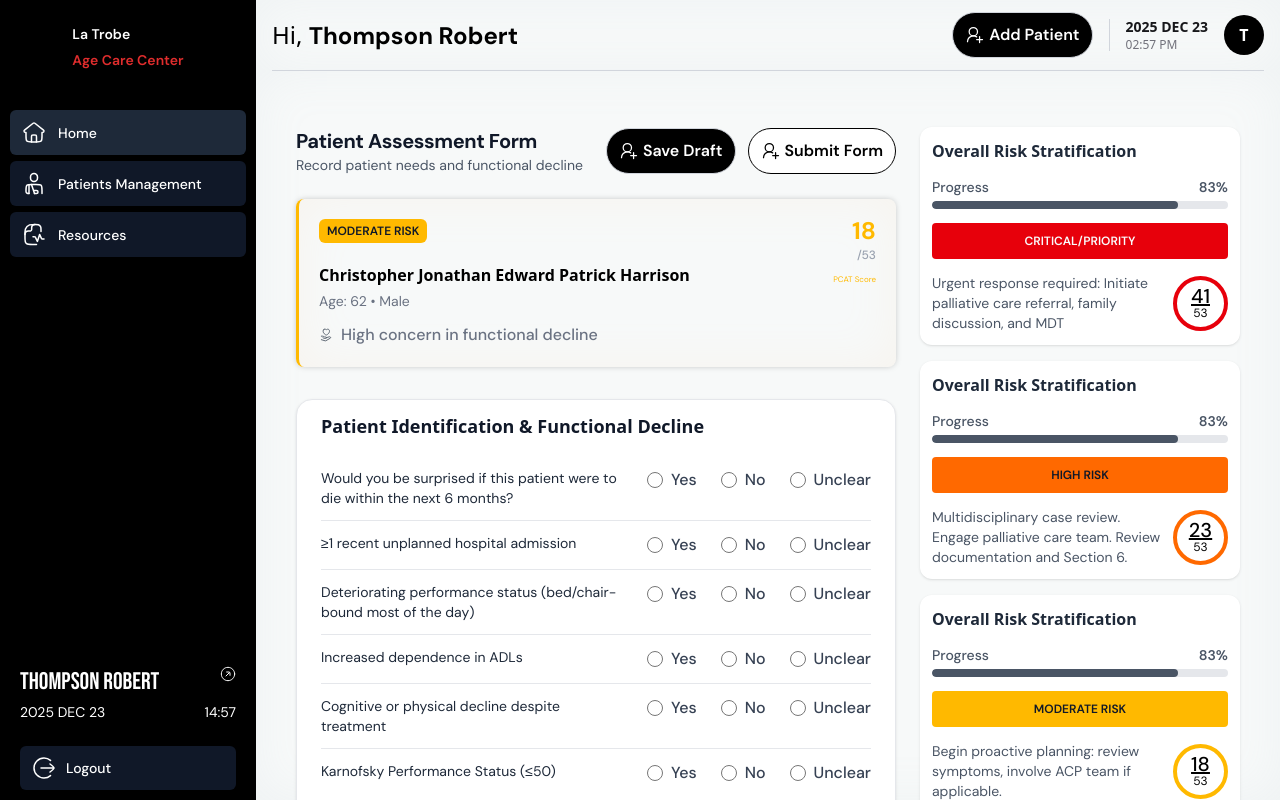
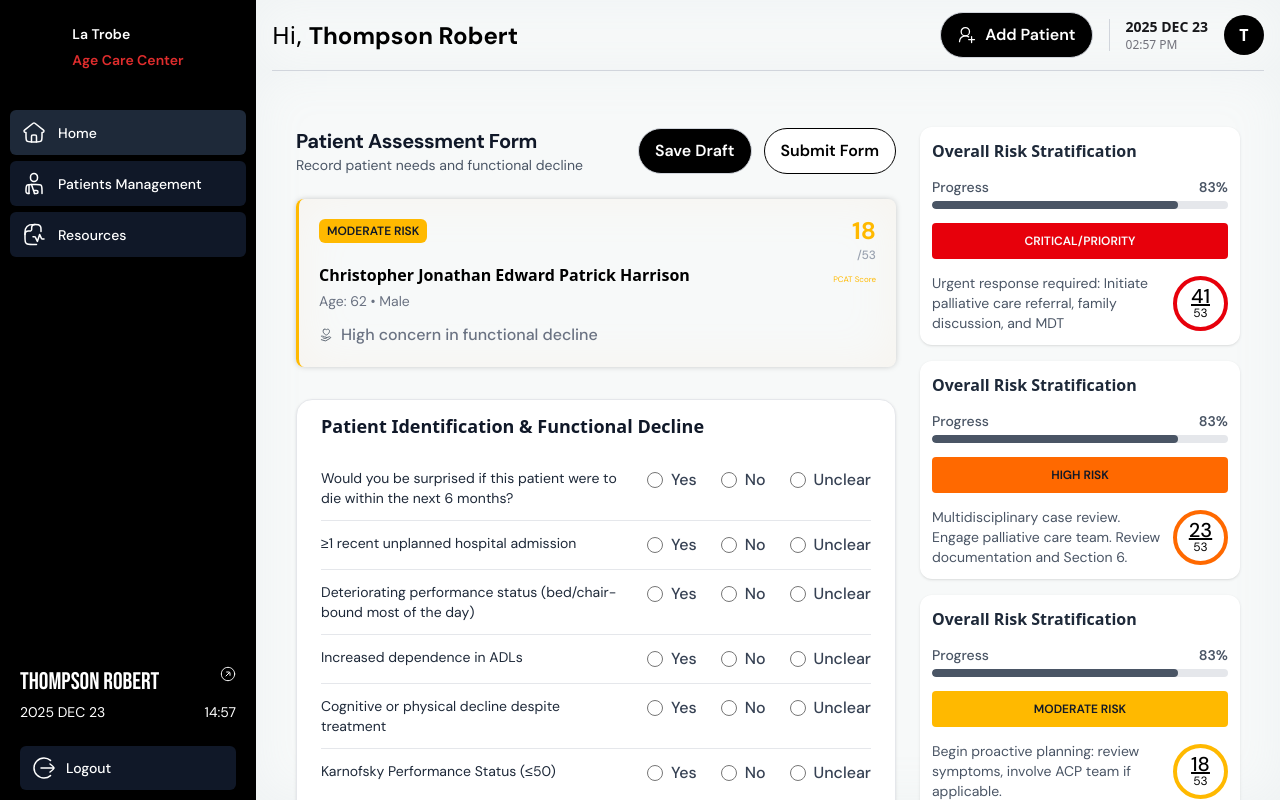
Before and after one commit to Oddlydev/pact-la-trobe, a Next.js app: page /assessment-form in a window 1280 px wide. Built offline with nearby package versions, Linux system fonts and the light colour scheme; what @faustwp/core would draw is missing.

Commit message:
Update bg transparent

```diff
--- a/src/components/Buttons/ActionButtons.tsx
+++ b/src/components/Buttons/ActionButtons.tsx
@@ -83,7 +83,7 @@ export default function ActionButton({
     textColor = "text-white";
     if (forced) {
       if (isHover) {
-        look = "border border-black bg-transparent text-black";
+        look = "border border-black bg-[rgba(0, 0, 0, 0.00);] text-black";
       } else if (isFocus) {
         look = "border-2 border-gray-300 bg-black text-white";
       } else if (isActive) {
@@ -94,7 +94,7 @@ export default function ActionButton({
     } else {
       look = [
         "border border-gray-300 bg-black text-white", // default
-        "hover:border-black hover:bg-transparent hover:text-black", // hover
+        "hover:border-black hover:bg-[rgba(0, 0, 0, 0.00);] hover:text-black", // hover
         "focus:border-2 focus:border-gray-300 focus:bg-black focus:text-white", // focus
         "active:border active:border-gray-300 active:bg-black active:text-white", // active
       ].join(" ");
@@ -116,7 +116,7 @@ export default function ActionButton({
       }
     } else {
       look = [
-        "border border-brand-3 bg-transparent text-black", // default
+        "border border-brand-3 bg-[rgba(0, 0, 0, 0.00);] text-black", // default
         "hover:border-gray-300 hover:bg-black hover:text-white", // hover
         "focus:border-2 focus:border-brand-3", // focus
         "active:border active:border-brand-3", // active
--- a/src/components/Buttons/PrimaryButtons.tsx
+++ b/src/components/Buttons/PrimaryButtons.tsx
@@ -2,14 +2,97 @@ import React from "react";
 
 type Variant = "dark" | "light";
 type State = "default" | "hover" | "focus" | "active";
+type IconType = "submit" | "cancel" | "addPatient" | undefined;
 
 type Props = {
   variant: Variant;
-  label?: string;
+  label: string;
+  iconType?: IconType;
   state?: State;
   className?: string;
   onClick?: React.ButtonHTMLAttributes<HTMLButtonElement>["onClick"];
 };
+
+/* ------------------------
+   Icons
+-------------------------*/
+const SubmitIcon = ({ className = "h-5 w-5" }) => (
+  <svg
+    xmlns="http://www.w3.org/2000/svg"
+    width="20"
+    height="20"
+    fill="none"
+    className={className}
+  >
+    <path
+      d="M15.833 11.25V6.667c0-2.357 0-3.536-.732-4.268C14.368 1.667 13.19 1.667 10.833 1.667H7.5c-2.357 0-3.536 0-4.268.732C2.5 3.13 2.5 4.31 2.5 6.667v6.666c0 2.357 0 3.536.732 4.268.732.732 1.91.732 4.268.732H10"
+      stroke="currentColor"
+      strokeWidth="1.25"
+      strokeLinecap="round"
+      strokeLinejoin="round"
+    />
+    <path
+      d="M12.083 1.667H6.25c0 1.179 0 1.768.366 2.134.366.366.955.366 2.134.366h.833c1.179 0 1.768 0 2.134-.366.366-.366.366-.955.366-2.134Z"
+      stroke="currentColor"
+      strokeWidth="1.25"
+      strokeLinecap="round"
+      strokeLinejoin="round"
+    />
+    <path
+      d="M5.833 12.5h3.334M5.833 9.167h6.667"
+      stroke="currentColor"
+      strokeWidth="1.25"
+      strokeLinecap="round"
+      strokeLinejoin="round"
+    />
+    <path
+      d="M11.667 16.667s.834 0 1.667 1.667c0 0 1.814-4.167 4.167-5"
+      stroke="currentColor"
+      strokeWidth="1.25"
+      strokeLinecap="round"
+      strokeLinejoin="round"
+    />
+  </svg>
+);
+
+const CancelIcon = ({ className = "h-5 w-5" }) => (
+  <svg
+    xmlns="http://www.w3.org/2000/svg"
+    width="20"
+    height="20"
+    fill="none"
+    className={className}
+  >
+    <path
+      d="M16.042 11.667V6.667c0-2.357 0-3.536-.732-4.268-.732-.732-1.91-.732-4.268-.732H7.708c-2.357 0-3.536 0-4.268.732-.732.732-.732 1.91-.732 4.268v6.667c0 2.357 0 3.536.732 4.268.732.732 1.91.732 4.268.732h3.333"
+      stroke="currentColor"
+      strokeWidth="1.25"
+      strokeLinecap="round"
+      strokeLinejoin="round"
+    />
+    <path
+      d="M12.292 1.667H6.458c0 1.179 0 1.768.366 2.134.366.366.955.366 2.134.366h.834c1.178 0 1.767 0 2.133-.366.367-.366.367-.955.367-2.134Z"
+      stroke="currentColor"
+      strokeWidth="1.25"
+      strokeLinecap="round"
+      strokeLinejoin="round"
+    />
+    <path
+      d="M6.042 12.5h3.333M6.042 9.167h6.667"
+      stroke="currentColor"
+      strokeWidth="1.25"
+      strokeLinecap="round"
+      strokeLinejoin="round"
+    />
+    <path
+      d="m17.708 14.167-2.083 2.083m0 0-2.083 2.083m2.083-2.083 2.083 2.083m-2.083-2.083-2.083-2.083"
+      stroke="currentColor"
+      strokeWidth="1.25"
+      strokeLinecap="round"
+      strokeLinejoin="round"
+    />
+  </svg>
+);
 
 const AddPatientIcon = ({ className = "h-5 w-5" }) => (
   <svg
@@ -19,21 +102,21 @@ const AddPatientIcon = ({ className = "h-5 w-5" }) => (
     className={className}
   >
     <path
-      d="M12.5 6.66667C12.5 4.36548 10.6345 2.5 8.33333 2.5C6.03215 2.5 4.16667 4.36548 4.16667 6.66667C4.16667 8.96783 6.03215 10.8333 8.33333 10.8333C10.6345 10.8333 12.5 8.96783 12.5 6.66667Z"
+      d="M12.5 6.667C12.5 4.365 10.635 2.5 8.333 2.5 6.032 2.5 4.167 4.365 4.167 6.667c0 2.301 1.865 4.166 4.166 4.166 2.302 0 4.167-1.865 4.167-4.166Z"
       stroke="currentColor"
       strokeWidth="1.25"
       strokeLinecap="round"
       strokeLinejoin="round"
     />
     <path
-      d="M14.5833 17.5V11.6667M11.6667 14.5833H17.5"
+      d="M14.583 17.5v-5.833M11.667 14.583h5.833"
       stroke="currentColor"
       strokeWidth="1.25"
       strokeLinecap="round"
       strokeLinejoin="round"
     />
     <path
-      d="M2.5 16.6667C2.5 13.445 5.11168 10.8333 8.33333 10.8333C9.57267 10.8333 10.7218 11.2198 11.6667 11.8789"
+      d="M2.5 16.667c0-3.222 2.612-5.834 5.833-5.834 1.24 0 2.389.387 3.334 1.046"
       stroke="currentColor"
       strokeWidth="1.25"
       strokeLinecap="round"
@@ -42,9 +125,13 @@ const AddPatientIcon = ({ className = "h-5 w-5" }) => (
   </svg>
 );
 
+/* ------------------------
+   Main Button
+-------------------------*/
 export default function PrimaryButton({
   variant,
-  label = "Add Patient",
+  label,
+  iconType,
   state,
   className = "",
   onClick,
@@ -55,8 +142,8 @@ export default function PrimaryButton({
   const isActive = state === "active";
 
   const base = [
-    "inline-flex items-center justify-center gap-1",
-    "rounded-full px-3 py-2.5",
+    "inline-flex items-center justify-center gap-2",
+    "rounded-full px-4 py-2.5",
     "transition-colors duration-150 select-none",
     "focus:outline-none focus-visible:ring-2 focus-visible:ring-offset-2",
   ];
@@ -66,66 +153,29 @@ export default function PrimaryButton({
 
   if (variant === "dark") {
     ring = "focus-visible:ring-white/80 focus-visible:ring-offset-black";
-
-    if (forced) {
-      if (isHover) {
-        // Hover
-        look =
-          "rounded-full border-[0.5px] border-brand-3 bg-brand-2 text-black";
-      } else if (isFocus) {
-        // Focus
-        look = "rounded-full border-2 border-gray-300 bg-brand-3 text-white";
-      } else if (isActive) {
-        // Active
-        look = "rounded-full border border-gray-300 bg-brand-3 text-white";
-      } else {
-        // Default
-        look =
-          "rounded-full border-[0.5px] border-gray-300 bg-brand-3 text-white";
-      }
-    } else {
-      look = [
-        // Default
-        "rounded-full border-[0.5px] border-gray-300 bg-brand-3 text-white",
-        // Hover
-        "hover:border-[0.5px] hover:border-brand-3 hover:bg-brand-2 hover:text-black",
-        // Focus
-        "focus:border-2 focus:border-gray-300 focus:bg-brand-3 focus:text-white",
-        // Active
-        "active:border active:border-gray-300 active:bg-brand-3 active:text-white",
-      ].join(" ");
-    }
+    look = [
+      "border border-gray-300 bg-black text-white",
+      "hover:bg-white hover:text-black hover:border-black",
+      "focus:border focus:border-gray-400",
+      "active:bg-gray-800 active:text-white",
+    ].join(" ");
   }
 
   if (variant === "light") {
-    ring = "focus-visible:ring-brand-3/80 focus-visible:ring-offset-white";
+    ring = "focus-visible:ring-black/30 focus-visible:ring-offset-white";
+    look = [
+      "border border-black bg-white text-black",
+      "hover:bg-black hover:text-white hover:border-black",
+      "focus:border focus:border-gray-400",
+      "active:bg-gray-100 active:text-black",
+    ].join(" ");
+  }
 
-    if (forced) {
-      if (isHover) {
-        look =
-          "rounded-full border-[0.5px] border-brand-2 bg-brand-3 text-white";
-      } else if (isFocus) {
-        look = "rounded-full border-2 border-brand-3 bg-brand-2 text-black";
-      } else if (isActive) {
-        look = "rounded-full border border-brand-3 bg-brand-2 text-black";
-      } else {
-        // Default
-        look =
-          "rounded-full border-[0.5px] border-brand-3 bg-brand-2 text-black";
-      }
-    } else {
-      look = [
-        // Default
-        "rounded-full border-[0.5px] border-brand-3 bg-brand-2 text-black",
-        // Hover
-        "hover:border-[0.5px] hover:border-brand-2 hover:bg-brand-3 hover:text-white",
-        // Focus
-        "focus:border-2 focus:border-brand-3 focus:bg-brand-2 focus:text-black",
-        // Active
-        "active:border active:border-brand-3 active:bg-brand-2 active:text-black",
-      ].join(" ");
-    }
-  }
+  // ✅ choose icon
+  let Icon: React.ReactNode = null;
+  if (iconType === "submit") Icon = <SubmitIcon className="h-5 w-5" />;
+  if (iconType === "cancel") Icon = <CancelIcon className="h-5 w-5" />;
+  if (iconType === "addPatient") Icon = <AddPatientIcon className="h-5 w-5" />;
 
   return (
     <button
@@ -133,11 +183,7 @@ export default function PrimaryButton({
       onClick={onClick}
       className={[...base, look, ring, className].join(" ")}
     >
-      <AddPatientIcon
-        className={
-          forced && isHover ? "h-5 w-5 text-black" : "h-5 w-5 text-current"
-        }
-      />
+      {Icon}
       <span className="font-semibold">{label}</span>
     </button>
   );
--- a/src/components/Cards/ActionTriggerCards.tsx
+++ b/src/components/Cards/ActionTriggerCards.tsx
@@ -40,7 +40,7 @@ export default function ActionTriggerCard({
         cfg.leftBorder, // apply severity color to left
         "transition-all duration-300",
         "shadow-[inset_0_0_50px_-2px_rgba(253,230,138,0.14),0_0_6px_-1px_rgba(0,0,0,0.25)]", // default shadow
-        "hover:rounded-lg hover:border-l-[3px] hover:bg-transparent hover:shadow-[0_0_6px_-1px_rgba(0,0,0,0.25)]", // hover shadow
+        "hover:rounded-lg hover:border-l-[3px] hover:bg-[rgba(0, 0, 0, 0.00);] hover:shadow-[0_0_6px_-1px_rgba(0,0,0,0.25)]", // hover shadow
       ].join(" ")}
     >
       <p className="text-sm font-medium text-gray-500">{date}</p>
--- a/src/components/Cards/ResourcesCards.tsx
+++ b/src/components/Cards/ResourcesCards.tsx
@@ -22,7 +22,7 @@ export default function ResourcesCard({
       className={[
         "group flex flex-col items-start w-full",
         "p-3 pb-4 gap-5",
-        "rounded-[12px] border border-brand-2 bg-transparent",
+        "rounded-[12px] border border-brand-2 bg-[rgba(0, 0, 0, 0.00);]",
         "shadow-[0_0_40px_0_rgba(171,190,194,0.30)]",
         "transition-all duration-300 ease-out",
         "hover:shadow-[inset_0_0_20px_rgba(171,190,194,0.40)] hover:-translate-y-1",
@@ -54,7 +54,7 @@ export default function ResourcesCard({
             "flex items-center gap-1 rounded-full border border-brand-3",
             "px-[14px] py-2 text-sm font-semibold leading-5",
             "transition-all duration-300 ease-out",
-            "text-black bg-transparent",
+            "text-black bg-[rgba(0, 0, 0, 0.00);]",
             // Card hover → filled button (black bg, white text, white border)
             "group-hover:border-brand-2 group-hover:bg-brand-3 group-hover:text-white",
           ].join(" ")}
--- a/src/components/InputFields/InputFields.tsx
+++ b/src/components/InputFields/InputFields.tsx
@@ -134,7 +134,7 @@ export default function InputField({
 
     return [
       "block w-full rounded-md bg-white px-3 py-2",
-      "text-base placeholder:text-gray-400",
+      "text-base placeholder:text-gray-500 placeholder:text-sm placeholder:font-normal",
       "outline-1 -outline-offset-1",
       "font-dmsans text-gray-900",
       colorClasses,
@@ -168,7 +168,7 @@ export default function InputField({
       {label && (
         <label
           htmlFor={inputId}
-          className="block text-sm font-medium text-slate-700 font-dmsans"
+          className="block text-sm font-medium text-gray-700 font-dmsans"
         >
           {label}
         </label>
--- a/src/components/InputFields/TextArea.tsx
+++ b/src/components/InputFields/TextArea.tsx
@@ -30,7 +30,7 @@ export default function TextAreaField({
       {label && (
         <label
           htmlFor={inputId}
-          className="block text-sm font-medium text-slate-700 font-dmsans"
+          className="block text-sm font-medium text-gray-700 font-dmsans"
         >
           {label}
         </label>
@@ -43,7 +43,7 @@ export default function TextAreaField({
           rows={rows}
           className={[
             "block w-full rounded-md bg-white px-3 py-1.5",
-            "text-base placeholder:text-gray-400 font-dmsans text-gray-900",
+            "text-base placeholder:text-gray-500 placeholder:font-normal font-dmsans text-gray-900",
             "outline-1 outline-gray-300 focus:outline-1 focus:outline-blue-500",
             "sm:text-sm/6 resize-y",
           ].join(" ")}
--- a/src/components/Navigation/Topbar.tsx
+++ b/src/components/Navigation/Topbar.tsx
@@ -20,6 +20,7 @@ export default function Topbar() {
           <PrimaryButton
             variant="dark"
             label="Add Patient"
+            iconType="addPatient"
             onClick={() => setAddOpen(true)}
           />
 
```
Also changed, not shown: 1 other file (tests, documents, lock files or other folders).
